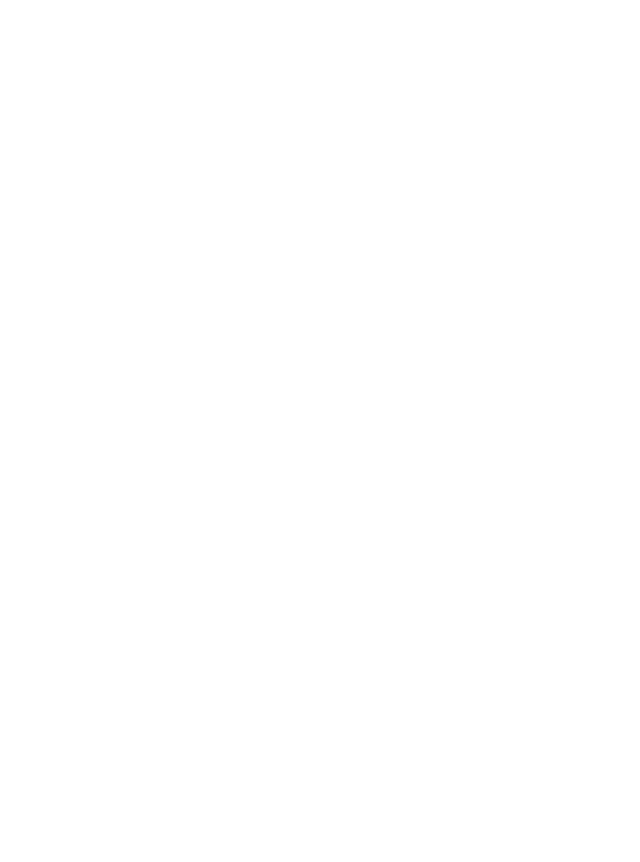
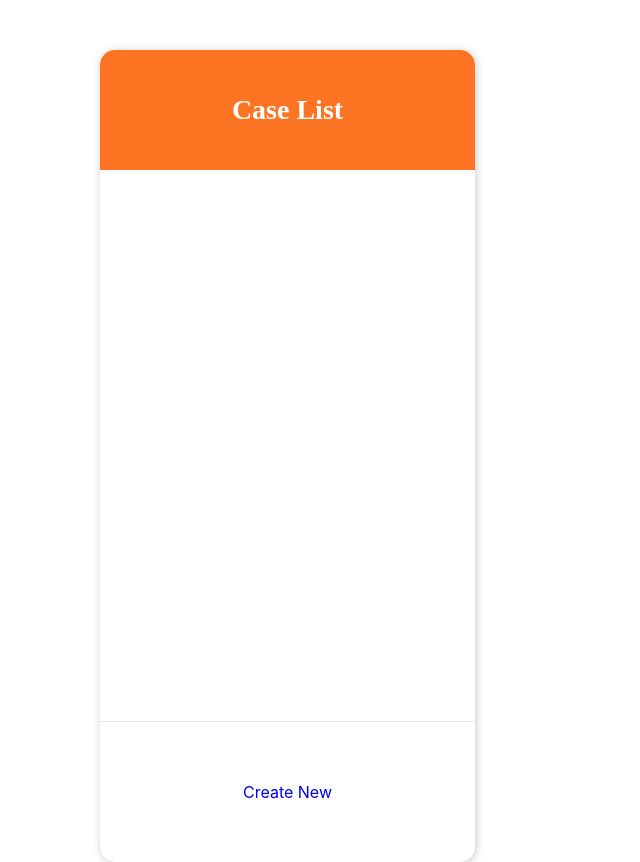
Before and after one commit to yuivae/parsend, a React (Create React App) app: page /homepage in a window 1280 px wide. Shown: the whole page, without its empty margins (0-640 px from the left). Before the commit the page ends 800 px from the top, so only its background shows below. Built offline with nearby package versions, Linux system fonts and the light colour scheme.

Commit message:
navlinks added, problems exist

```diff
--- a/src/Components/CreateCase/CreateCase.js
+++ b/src/Components/CreateCase/CreateCase.js
@@ -1,8 +1,9 @@
 import React, { useState, useEffect } from "react";
+import { NavLink } from "react-router-dom";
 import EnterItem from "../EnterItem/EnterItem";
 import "./CreateCase.css";
 
-export default function CreateCase() {
+export default function CreateCase({ caseItem }) {
   //setting a dynamic caseID state for later use this will be edited by input
   const [caseID, setCaseID] = useState("#1924");
   const [caseObject, setCaseObject] = useState({
@@ -67,6 +68,7 @@
   function submitHandler() {
     setCaseObject({ ...caseObject, caseItems: itemList });
   }
+  useEffect(() => (caseItem = caseObject), [caseObject]);
   return (
     <div id="mobile">
       <div id="header">
@@ -92,6 +94,7 @@
         </button>
       </div>
       <div id="footer">
+        <NavLink to="/homepage">return</NavLink>
         <button id="submit" onClick={submitHandler}>
           Create Case
         </button>
--- /dev/null
+++ b/src/Components/Home/Home.css
@@ -0,0 +1,21 @@
+:root {
+  --font: "Avenir";
+  --main-color: #fd7422;
+  --text-regular: #3a3a3a;
+  --text-light: #c2c2c2;
+  --border-color: #c2c2c260;
+  --shadow: 1px 1px 8px #3a3a3a46;
+  --brand-white: #fefefe;
+}
+
+#footer {
+  display: flex;
+  justify-content: center;
+  align-items: center;
+  height: 100px;
+  width: auto;
+  margin-top: auto;
+  padding: 20px 0;
+
+  border-top: 1px solid var(--border-color);
+}
--- /dev/null
+++ b/src/Components/Home/Home.js
@@ -0,0 +1,19 @@
+import React, { useState } from "react";
+import "./Home.css";
+import { NavLink } from "react-router-dom";
+
+export default function Home() {
+  return (
+    <div id="mobile">
+      <div id="header">
+        <div id="title">
+          <h1>Case List</h1>
+        </div>
+      </div>
+      <div id="middle"></div>
+      <div id="footer">
+        <NavLink to="/create-new">Create New</NavLink>
+      </div>
+    </div>
+  );
+}
--- a/src/Components/MenuBar.js
+++ /dev/null
@@ -1,12 +0,0 @@
-import React from "react";
-
-export default function MenuBar() {
-  return (
-    <div id="menu-bar">
-      <div id="case-list"></div>
-      <div id="new-template"></div>
-      <div id="calendar"></div>
-      <div id="my-account"></div>
-    </div>
-  );
-}
--- a/src/pages/Case History.js
+++ /dev/null
@@ -1,13 +0,0 @@
-import React from "react";
-import MenuBar from "../Components/MenuBar";
-
-import CaseCard from "../Components/CaseCard";
-
-export default function CaseHistory() {
-  return (
-    <>
-      <MenuBar />
-      <CaseCard />
-    </>
-  );
-}
--- /dev/null
+++ b/src/pages/CreateNew.js
@@ -0,0 +1,10 @@
+import React from "react";
+import CreateCase from "../Components/CreateCase/CreateCase";
+
+export default function CaseHistory() {
+  return (
+    <>
+      <CreateCase />
+    </>
+  );
+}
--- a/src/pages/DocumentTypes.js
+++ /dev/null
@@ -1,20 +0,0 @@
-import React from "react";
-
-import MenuBar from "../Components/MenuBar";
-export default function DocumentTypes() {
-  return (
-    <>
-      <MenuBar />
-      {/* <div id="doc-type-top-page">
-        <h1 style={{ color: "gray" }}>Document Types</h1>
-        <button className="create-new">
-          <h4>Create New</h4>
-        </button>
-      </div>
-      <div id="doc-type-middle-page">
-        <input type="text" className="text-field" />
-      </div>
-      <div id="doc-type-bottom-page"></div> */}
-    </>
-  );
-}
--- a/src/pages/Homepage.js
+++ b/src/pages/Homepage.js
@@ -1,10 +1,11 @@
 import React from "react";
 
-import CreateCase from "../Components/CreateCase/CreateCase";
+import Home from "../Components/Home/Home";
+
 export default function Homepage() {
   return (
     <>
-      <CreateCase />
+      <Home />
     </>
   );
 }
--- a/src/routes/routes.js
+++ b/src/routes/routes.js
@@ -1,16 +1,16 @@
 import React from "react";
-import { Switch, Route } from "react-router-dom";
+import { BrowserRouter, Switch, Route } from "react-router-dom";
 
 import Homepage from "../pages/Homepage";
-import CaseHistory from "../pages/Case History";
-import DocumentTypes from "../pages/DocumentTypes";
+import CreateNew from "../pages/CreateNew";
 
 export default function Routes() {
   return (
-    <Switch>
-      <Route path="/parsend" exact component={Homepage}></Route>
-      <Route path="/case-history" exact component={CaseHistory}></Route>
-      <Route path="/document-types" exact component={DocumentTypes}></Route>
-    </Switch>
+    <BrowserRouter>
+      <Switch>
+        <Route path="/homepage" exact component={Homepage}></Route>
+        <Route path="/create-new" exact component={CreateNew}></Route>
+      </Switch>
+    </BrowserRouter>
   );
 }
```
